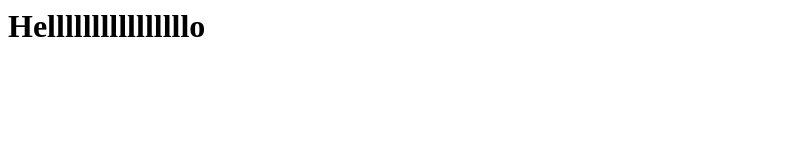
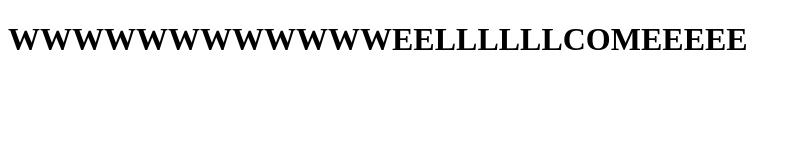
Before and after one commit to nebulahackers-team/Steller_Stories_V1, a plain HTML site: page index.html in a window 1280 px wide. Shown: the whole page, without its empty margins (0-801 px from the left). Drawn offline with Linux system fonts and the light colour scheme.

Commit message:
Add index.html

```diff
--- a/index.html
+++ b/index.html
@@ -1 +1,11 @@
-<h1>Hellllllllllllllllo</h1>
+<!DOCTYPE html>
+<html lang="en">
+<head>
+    <meta charset="UTF-8">
+    <meta name="viewport" content="width=device-width, initial-scale=1.0">
+    <title>Document</title>
+</head>
+<body>
+    <h1>WWWWWWWWWWWWEELLLLLLCOMEEEEE</h1>
+</body>
+</html>
```
